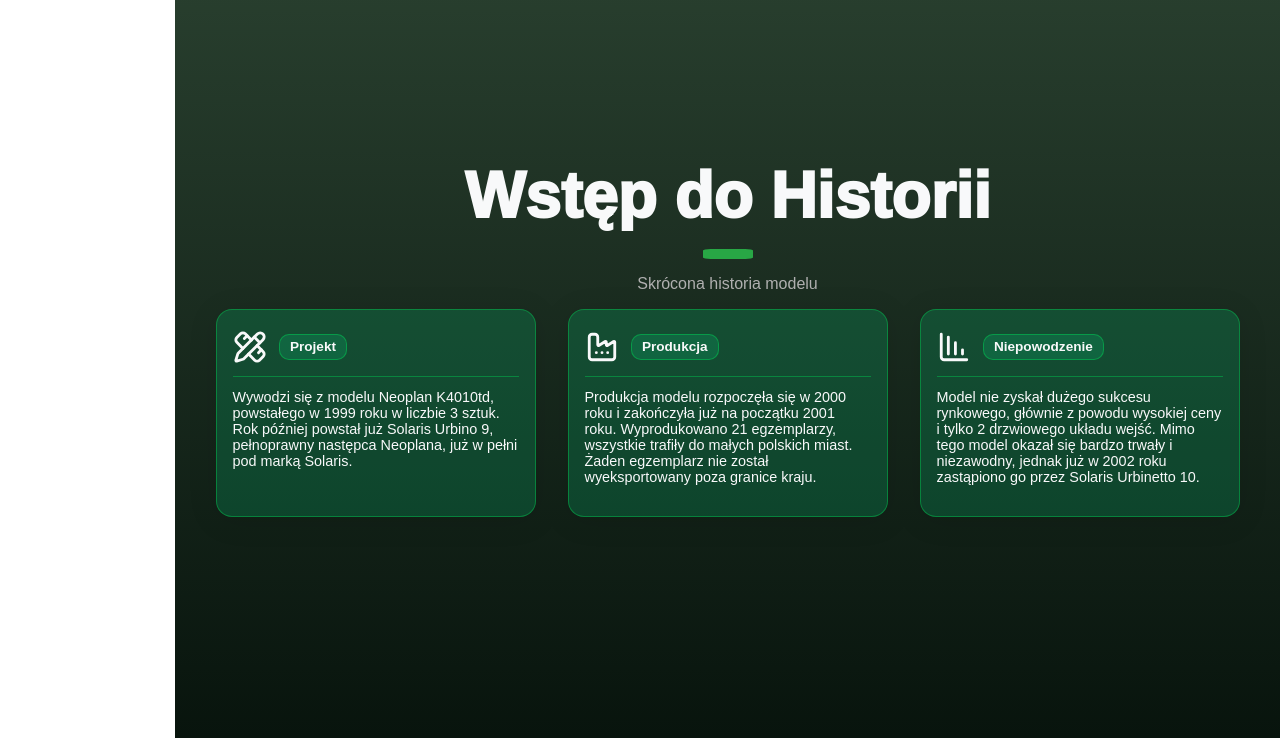
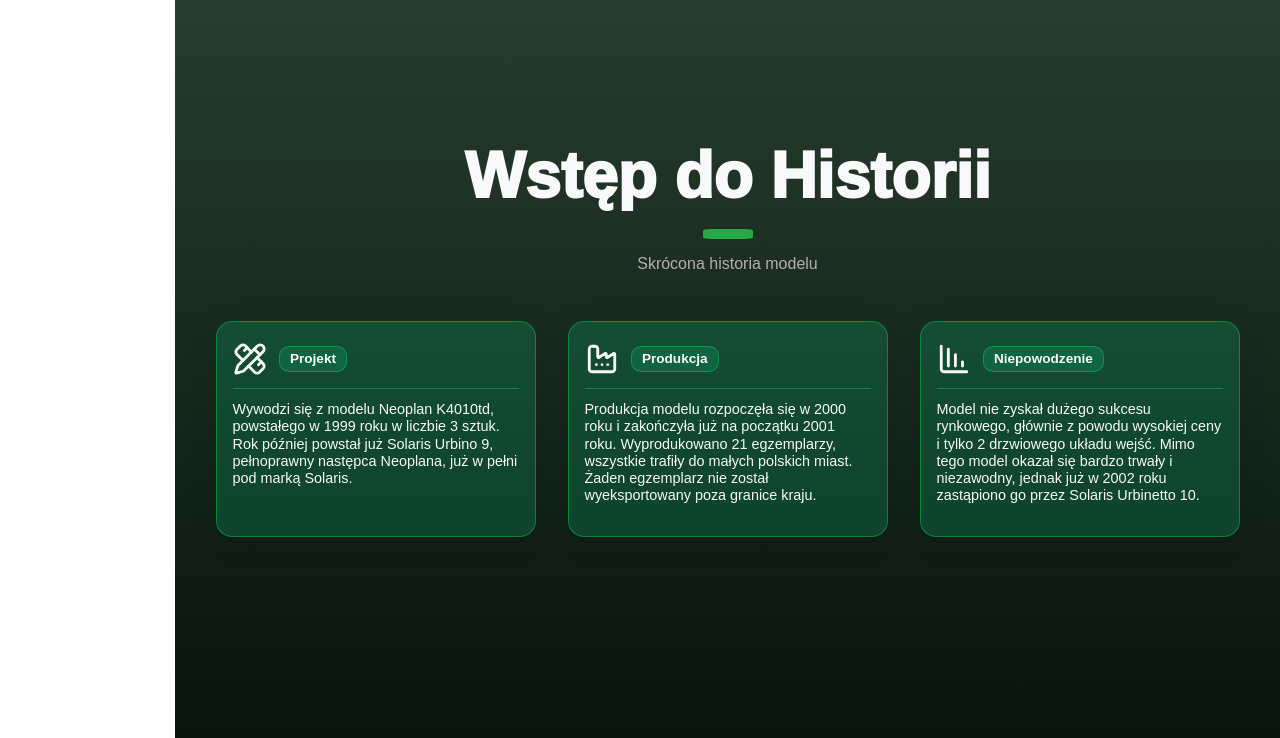
Before and after one commit to AdakanUwU/liveMPK, a plain HTML site: page index.html in a window 1280 px wide. Shown: the part 862-1600 px from the top of the page. Drawn offline with nearby package versions, Linux system fonts and the light colour scheme; a web font is replaced by a local one.

Commit message:
Update index.html

```diff
--- a/index.html
+++ b/index.html
@@ -285,7 +285,7 @@
         display: column;
         position: relative;
         z-index: 2;
-        height: 13rem;
+        height: 13.5rem;
         width: 20rem;
         font-weight: 600;
         font-size: 2rem;
@@ -297,6 +297,7 @@
         -webkit-backdrop-filter: blur(10px);
         border: 1px solid rgba(1, 198, 80, 0.47);
         transition: transform 0.3s ease;
+        line-height: 1.2;
     }
 
     .wstep-box-header {
@@ -316,14 +317,12 @@
         flex-shrink: 0;
     }
 
-    /* Lekkie powiększenie ikony Lucide */
     .wstep-box-icon svg {
         width: 34px;
         height: 34px;
         stroke-width: 2;
     }
 
-    /* Mały box obok ikony */
     .wstep-mini-badge {
         display: inline-flex;
         align-items: center;
@@ -386,7 +385,7 @@
                 <h1 class="wstep-title">Wstęp do Historii</h1>
                 <h2 class="wstep-subtitle">Skrócona historia modelu</h2>
 
-                <div style="display: flex; flex-direction: row; justify-content: center; flex-wrap: wrap;">
+                <div style="display: flex; flex-direction: row; justify-content: center; flex-wrap: wrap; margin-top: 2rem;">
                     <div class="wstep-box">
                         <div class="wstep-box-header">
                             <div class="wstep-box-icon"><i data-lucide="pencil-ruler"></i></div>
```
